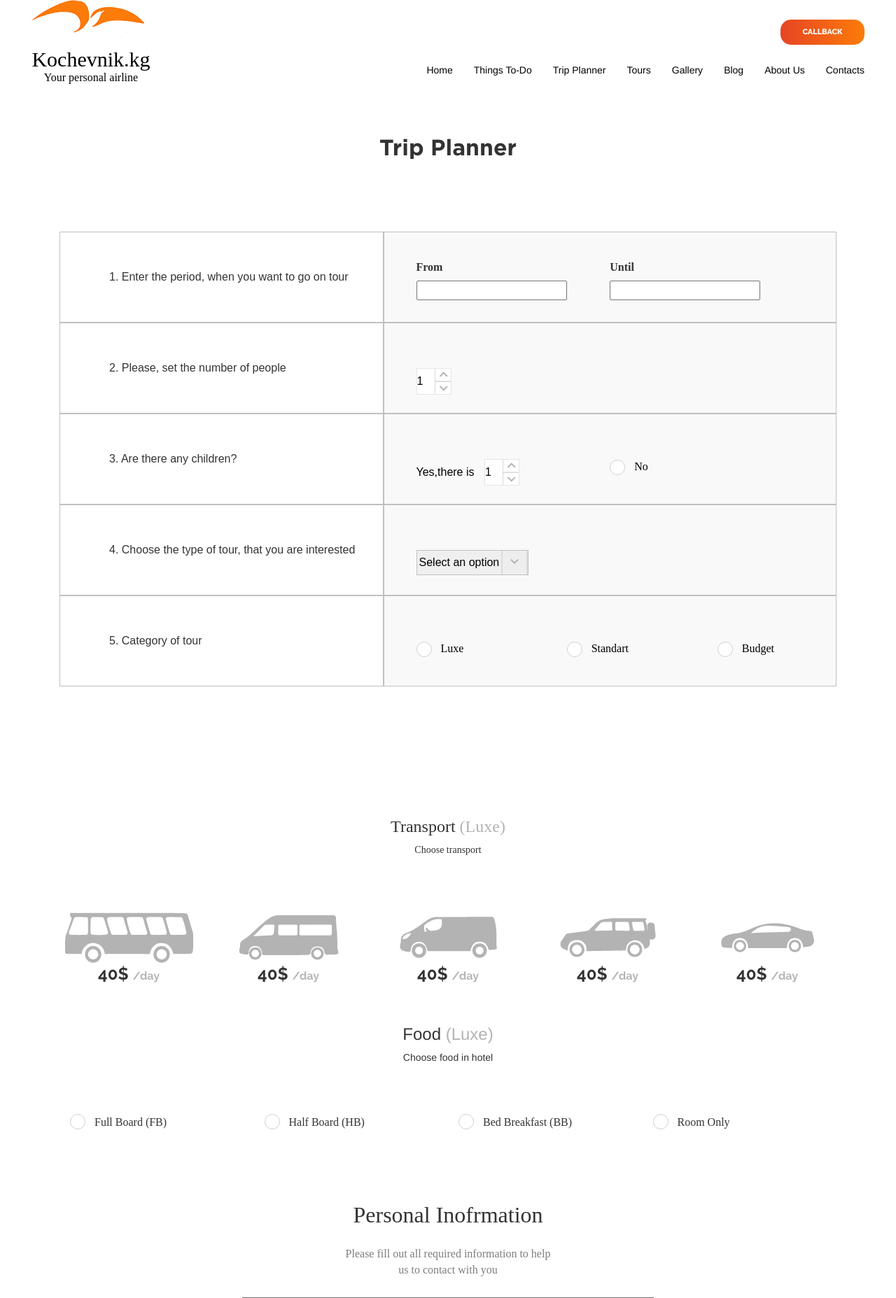
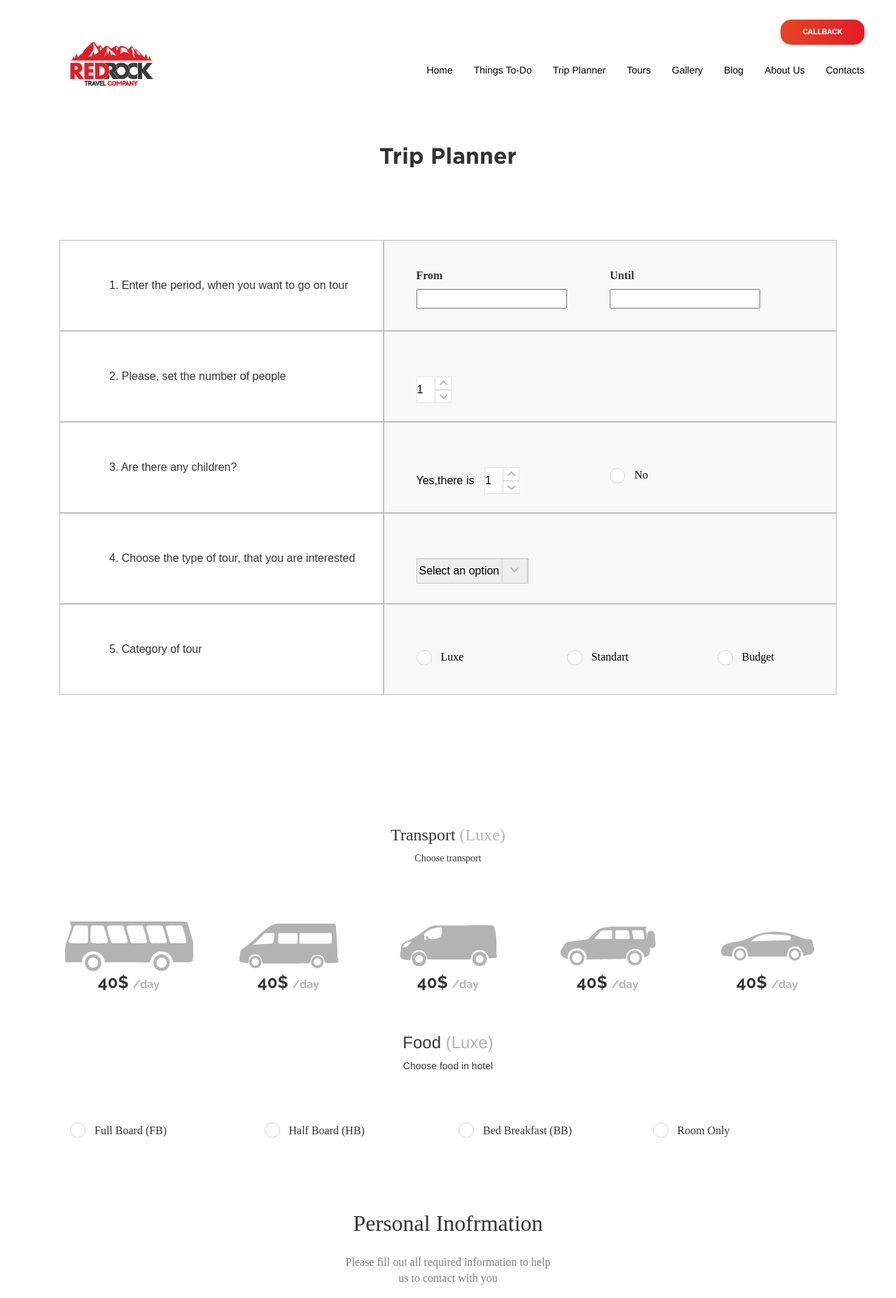
Before and after one commit to erlanenazarov/redrock, a Django app: page /trip_planner/ in a window 1280 px wide. Shown: the top 1855 px of the page at 70% size. Run offline with Django 3.2, Linux system fonts and the light colour scheme; data that the repository does not hold is empty; parts of the project's set-up code (start-up, migrations or seed data) failed here and were passed over; some libraries are stand-ins or nearby versions; some web fonts are replaced.

Commit message:
new commit

```diff
--- a/base/views.py
+++ b/base/views.py
@@ -5,6 +5,7 @@ from django.shortcuts import render_to_response
 
 from base.models import Tour, Category
 from blog.models import Blog
+from main.forms import SubmitForm
 from main.models import Slider, Main, ThingsToDo
 from media.models import Gallery
 
@@ -24,6 +25,7 @@ def down_up():
 def index(request):
     down_up()
     context = {
+        'form': SubmitForm,
         'media': Gallery.objects.all()[0:6],
         'tours': Tour.objects.all(),
         'blogs': Blog.objects.all(),
@@ -48,7 +50,7 @@ def index(request):
         context['slider'] = Slider.objects.all().order_by('-created_at')[1:4]
     except:
         pass
-    return render_to_response('index.html', context=context)
+    return render(request,'index.html', context=context)
 
 
 def things_to_do(request):
--- a/kochevnik/urls.py
+++ b/kochevnik/urls.py
@@ -25,6 +25,7 @@ urlpatterns = [
     url(r'post_planner/$', 'main.views.post_planner'),
     url(r'things_to_do/(?P<things_id>\d+)/$', 'base.views.things_one'),
     url(r'tours/$', 'base.views.tours'),
+    url(r'submit/$', 'main.views.post_faq'),
     url(r'contacts/$', 'base.views.contacts'),
     url(r'about_us/$', 'about_us.views.about'),
     url(r'tours/category/(?P<category_id>\d+)/$', 'base.views.tours_by_category'),
--- a/main/admin.py
+++ b/main/admin.py
@@ -3,10 +3,12 @@ from django.contrib import admin
 # Register your models here.
 from django.contrib.auth.models import User, Group
 
-from main.models import Slider, Main, ThingsToDo, TripPlanner, Hotel
+from main.models import Slider, Main, ThingsToDo, TripPlanner, Hotel, FAQ
 
 admin.site.unregister(User)
 admin.site.unregister(Group)
+
+admin.site.register(FAQ)
 
 
 class SliderAdmin(admin.ModelAdmin):
--- a/main/forms.py
+++ b/main/forms.py
@@ -10,3 +10,9 @@ class TripForm(forms.Form):
     phone = forms.CharField(max_length=100)
     people = forms.IntegerField(required=False)
     countchildren = forms.IntegerField(required=False)
+
+
+class SubmitForm(forms.Form):
+    email = forms.EmailField(max_length=100,required=False)
+    phone = forms.CharField(max_length=100, required=False)
+    text = forms.Textarea()
--- a/main/views.py
+++ b/main/views.py
@@ -4,8 +4,8 @@ from django.shortcuts import render
 from django.shortcuts import render_to_response
 
 from base.models import Tour
-from main.forms import TripForm
-from main.models import Hotel, TripPlanner
+from main.forms import TripForm, SubmitForm
+from main.models import Hotel, TripPlanner, FAQ
 
 
 def tripplaner(request):
@@ -57,3 +57,14 @@ def post_planner(request):
                     trip.category_of_tour = i
             trip.save()
     return render_to_response('thanks.html')
+
+
+def post_faq(request):
+    if request.method == 'POST':
+        form = SubmitForm(request.POST or None)
+        if form.is_valid():
+            email = form.cleaned_data['email']
+            phone = form.cleaned_data['phone']
+            faq = FAQ.objects.create(phone=phone, email=email)
+            faq.save()
+    return render_to_response('thanks.html')
--- a/media/models.py
+++ b/media/models.py
@@ -7,6 +7,9 @@ from base.models import image_upload_to
 
 
 class Gallery(models.Model):
+    class Meta:
+        verbose_name = 'Image'
+        verbose_name_plural = 'Images'
     image = models.ImageField(upload_to=image_upload_to)
     name = models.CharField(max_length=100)
     author = models.CharField(max_length=100)
--- a/static_in_pro/our_static/css/style.css
+++ b/static_in_pro/our_static/css/style.css
@@ -126,7 +126,7 @@
   padding-right: 25px;
   border: none;
   border-radius: 15px;
-  background: linear-gradient(to right, #E74524, #FC7B09);
+  background: linear-gradient(to right, #E74524, #E11D26);
   margin-right: 30px;
   margin-left: 30px;
   outline: none;
@@ -153,16 +153,27 @@
 }
 
 .brnd {
-  margin-top: -120px;
-  line-height: 0.7;
-  font-family: 'Raleway';
-  text-align: center;
-}
-
-@media(max-width:767px) {
-  .brnd {
-    margin-top: -70px;
-  }
+    margin-top: -30px;
+    margin-left: 70px;
+    height: 100%;
+    position: relative;
+}
+
+.brnd:after {
+    position: absolute;
+    content: '';
+    width: 100%;
+    height: 300px;
+    bottom: 0;
+    left: 0;
+    background-color: #fff;
+    z-index: -1;
+}
+
+@media (max-width: 767px) {
+    .brnd {
+        margin-top: -70px;
+    }
 }
 
 .logo {
@@ -3052,7 +3063,7 @@
         width: 10px;
         height: 10px;
         border-radius: 50%;
-        background: #FC7B09;
+        background: #E11D26;
         opacity: 0;
         transition: all .2s;
       }
--- a/templates/base.html
+++ b/templates/base.html
@@ -38,9 +38,7 @@
             <span class="icon-bar"></span>
             <span class="icon-bar"></span>
           </button>
-          <a class="navbar-brand brnd" href="/"><img src="{% static 'img/logo.png' %}" alt="">
-            <p class="logo logo1">Kochevnik.kg</p>
-            <p class="sublogo sublogo1">Your personal airline</p>
+          <a class="navbar-brand brnd" href="/"><img src="{% static 'img/header-logo.png' %}" alt="">
           </a>
         </div>
 
@@ -67,13 +65,13 @@
   {% endblock %}
   <div class="container-fluid ftr">
     <div class="container ftr1">
-      <div class="col-md-2 col-sm-4 col-xs-12 bord "><img src="{% static 'img/logo1.png' %}" alt="">
+      <div class="col-md-2 col-sm-4 col-xs-12 bord "><img src="{% static 'img/header-logo.png' %}" alt="">
         <p class="alr">All rights reserved</p>
       </div>
       <div class="col-md-3 col-xs-4 col-sm-8 bord bord1">
         <div class="col-md-6 col-sm-6 col-xs-6 bord21">
           <ul class="rbold">
-            <li><a href="">HOME</a></li>
+            <li><a href="/">HOME</a></li>
             <li><a href="">THING TO DO</a></li>
             <li><a href="">TRIP PLANNER</a></li>
             <li><a href="">TOURS</a></li>
```
Also changed, not shown: other parts of static_in_pro/our_static/css/style.css (+26 -10 lines), base/models.py (+6 -5 lines), main/models.py (+21 -7 lines), templates/index.html (+10 -8 lines), static_in_pro/our_static/img/header-logo.png (added).
